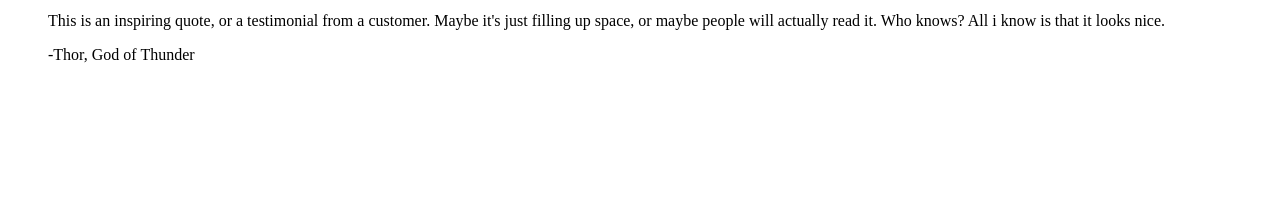
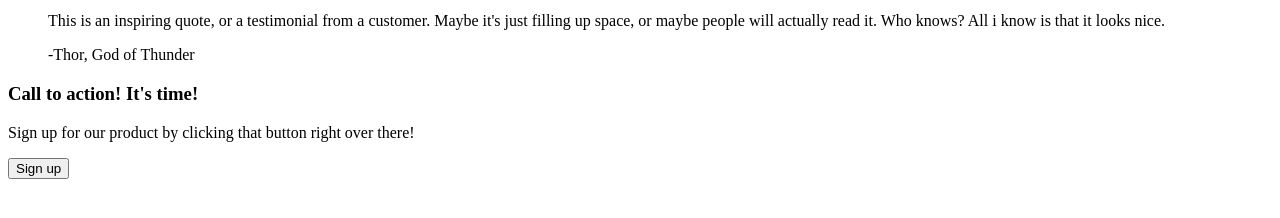
Before and after one commit to GabrielPrevost/Landing-page, a plain HTML site: page index.html in a window 1280 px wide. Shown: the part 460-678 px from the top of the page. Drawn offline with Linux system fonts and the light colour scheme.

Commit message:
Added bottom container

```diff
--- a/index.html
+++ b/index.html
@@ -55,6 +55,11 @@
             <footer>-Thor, God of Thunder</footer>
         </blockquote>
     </div>
+    <div class="bottom-container">
+        <h3>Call to action! It's time!</h3>
+        <p>Sign up for our product by clicking that button right over there!</p>
+        <button>Sign up</button>
+    </div>
 
 </body>
 </html>
```
